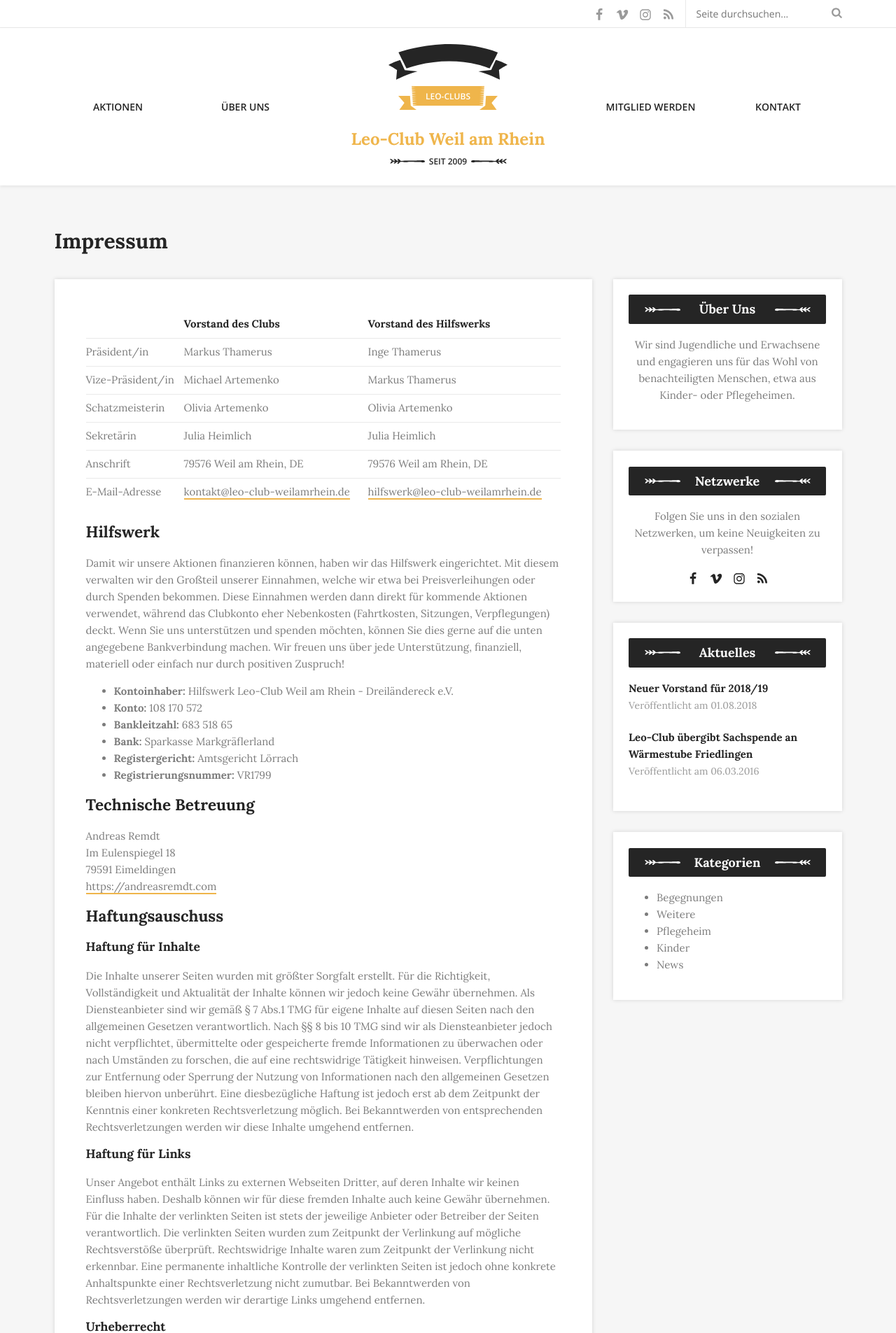
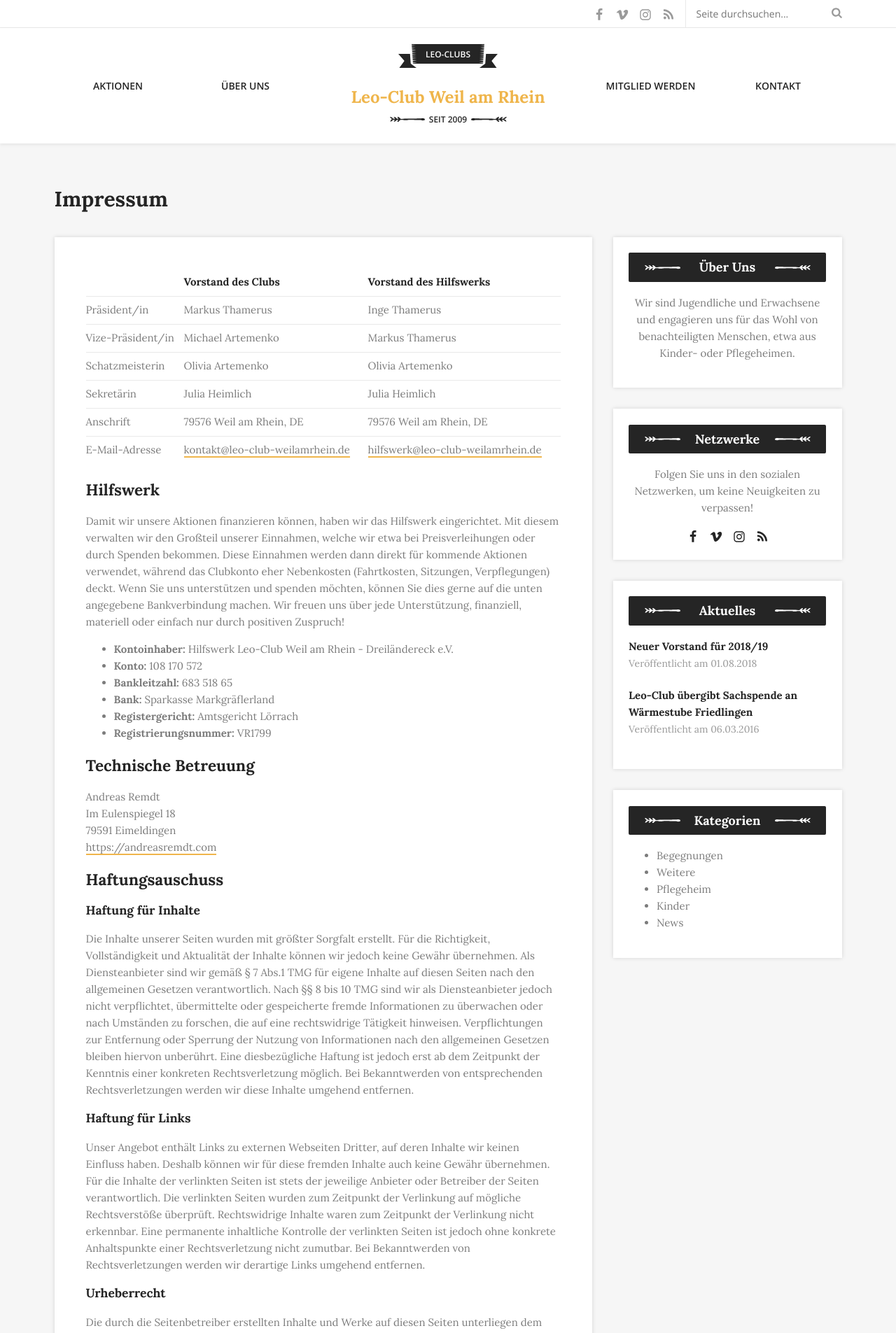
Before and after one commit to andreasremdt/leo-club, a Jekyll site: the page built from impressum.md, in a window 1280 px wide. Shown: the top 1905 px of the page at 70% size. Built offline with Jekyll 4.4.1, drawn with Linux system fonts in a browser that asks for light colours.

Commit message:
minor css improvements

```diff
--- a/_layouts/home.html
+++ b/_layouts/home.html
@@ -9,7 +9,6 @@ layout: default
       <h1 class="title">{{ page.hero.title }}</h1>
       <p>{{ page.hero.content }}</p>
       <a href="/ueber-uns/" class="more">Erfahre mehr über uns</a>
-      <span class="banner" aria-hidden="true">Leo-Clubs</span>
     </figcaption>
   </figure>
 
--- a/_sass/_helpers.scss
+++ b/_sass/_helpers.scss
@@ -1,4 +1,5 @@
 .fancy-title {
+  margin-top: 0;
   padding: .6rem 1rem;
   position: relative;
 
@@ -55,8 +56,12 @@
   margin-bottom: $spacing-default;
 
   color: $white-color;
-  background: transparent url("/assets/svgs/ribbon.svg") no-repeat center center;
+  background: transparent url("/assets/svgs/ribbon-light.svg") no-repeat center center;
 
   font: 600 12px/30px $sans-font, $fallback-font;
   text-transform: uppercase;
+
+  &.-dark {
+    background-image: url("/assets/svgs/ribbon-dark.svg");
+  }
 }
--- a/_sass/_typography.scss
+++ b/_sass/_typography.scss
@@ -1,12 +1,10 @@
-html {
+:root {
   font: 400 15px/1.6 $serif-font, serif;
 
   color: $gray-color-dark;
 }
 
 h1, h2, h3, h4 {
-  margin-top: 0;
-
   font-weight: 700;
   line-height: 1.3;
 
--- a/_sass/components/media/_hero-banner.scss
+++ b/_sass/components/media/_hero-banner.scss
@@ -25,8 +25,8 @@
   }
 
   .title {
-    padding-bottom: $spacing-default * 2;
-    margin-bottom: 0;
+    padding-bottom: $spacing-default * 2.5;
+    margin: 0;
 
     background: transparent url("/assets/svgs/leafs.svg") no-repeat center bottom;
     background-size: 40px;
--- a/_sass/components/navigation/_site-logo.scss
+++ b/_sass/components/navigation/_site-logo.scss
@@ -1,11 +1,8 @@
 .site-logo {
   order: 3;
-  padding-top: 60px;
   margin: 0 $spacing-big;
 
   text-align: center;
-
-  background: transparent url("/assets/svgs/curved-ribbon.svg") no-repeat center top;
 
   > .title {
     display: block;
```
Also changed, not shown: assets/svgs/curved-ribbon.svg (deleted), assets/svgs/ribbon-dark.svg (added), assets/svgs/ribbon-light.svg (renamed from assets/svgs/ribbon.svg).
